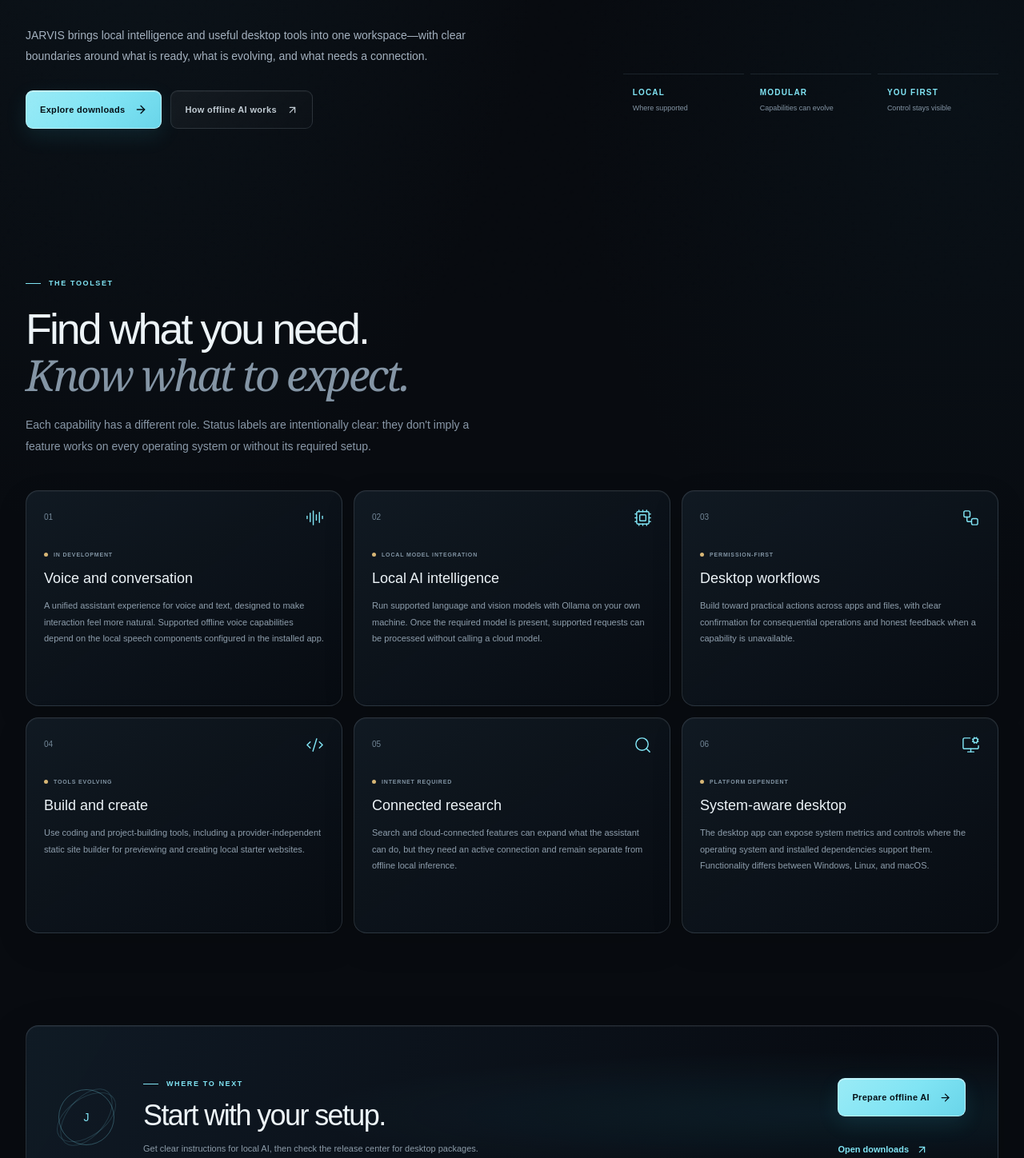
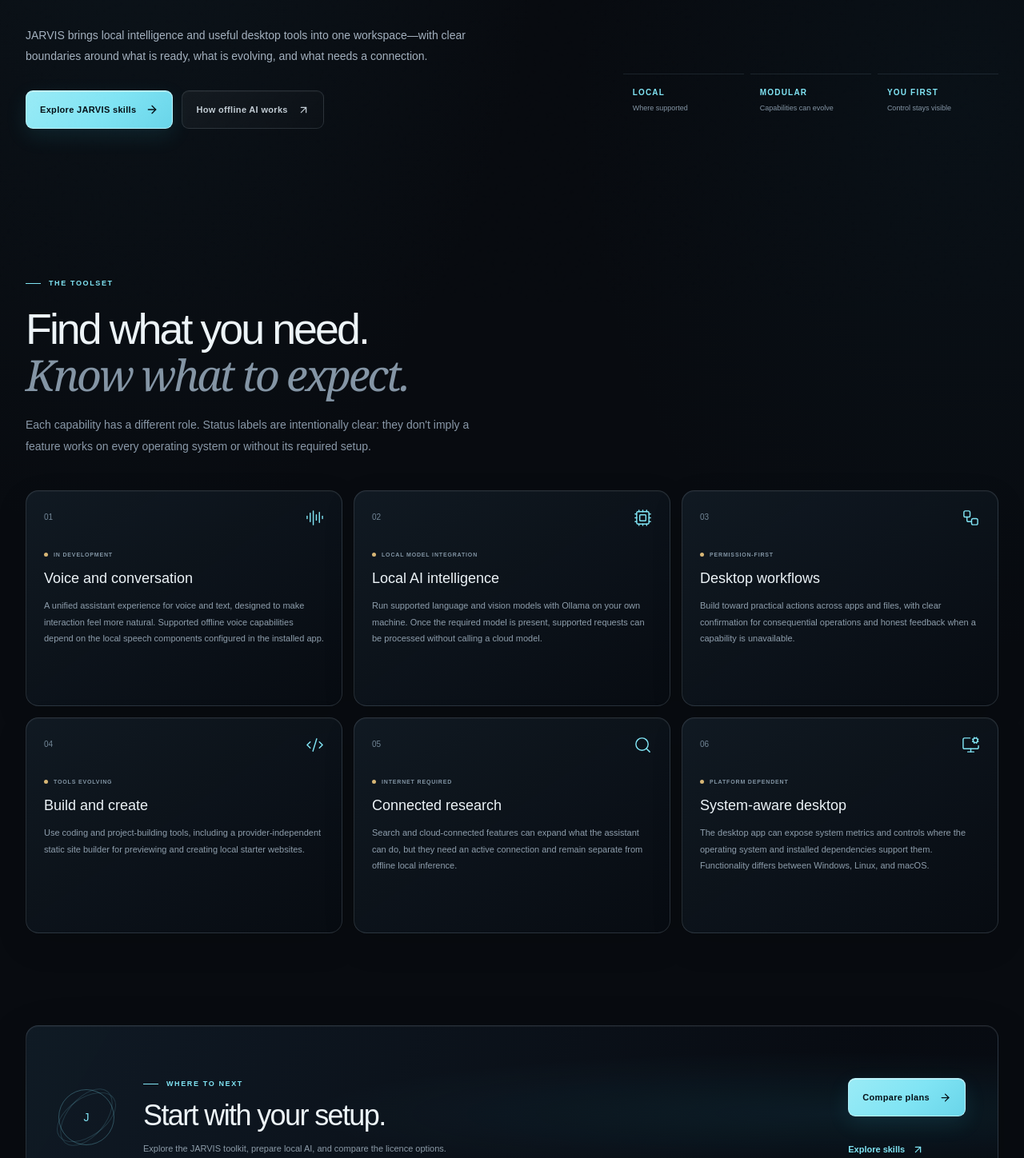
Before and after one commit to ibarakumo2000-stack/Jarvis-Website, a Next.js app: page /features in a window 1280 px wide. Shown: the part 422-1870 px from the top of the page at 80% size. Built offline with nearby package versions, Linux system fonts and the light colour scheme; no server answers.

Commit message:
Connect capability page to JARVIS skills and plans

```diff
--- a/src/app/features/page.tsx
+++ b/src/app/features/page.tsx
@@ -25,7 +25,7 @@ export default function FeaturesPage() {
           <div className="eyebrow-pill"><span className="pill-spark">✳</span> CAPABILITIES / THE SYSTEM</div>
           <h1>Designed for more<br /><span>than conversation.</span></h1>
           <p className="page-lede">JARVIS brings local intelligence and useful desktop tools into one workspace—with clear boundaries around what is ready, what is evolving, and what needs a connection.</p>
-          <div className="hero-actions"><Link className="button button-primary" href="/downloads">Explore downloads <ArrowRight size={16} /></Link><Link className="button button-quiet" href="/offline">How offline AI works <ArrowUpRight size={15} /></Link></div>
+          <div className="hero-actions"><Link className="button button-primary" href="/downloads">Explore JARVIS skills <ArrowRight size={16} /></Link><Link className="button button-quiet" href="/offline">How offline AI works <ArrowUpRight size={15} /></Link></div>
         </Reveal>
         <Reveal className="page-stat-grid" delay={100}>
           <div><strong>LOCAL</strong><span>Where supported</span></div><div><strong>MODULAR</strong><span>Capabilities can evolve</span></div><div><strong>YOU FIRST</strong><span>Control stays visible</span></div>
@@ -41,8 +41,8 @@ export default function FeaturesPage() {
         </div>
       </section>
       <section className="page-cta-band section-wrap">
-        <div className="cta-band-orbit" aria-hidden="true"><span>J</span></div><div><div className="section-eyebrow"><span className="eyebrow-mark" /> WHERE TO NEXT</div><h2>Start with your setup.</h2><p>Get clear instructions for local AI, then check the release center for desktop packages.</p></div>
-        <div className="page-cta-actions"><Link className="button button-primary" href="/offline">Prepare offline AI <ArrowRight size={15} /></Link><Link className="text-link" href="/downloads">Open downloads <ArrowUpRight size={15} /></Link></div>
+        <div className="cta-band-orbit" aria-hidden="true"><span>J</span></div><div><div className="section-eyebrow"><span className="eyebrow-mark" /> WHERE TO NEXT</div><h2>Start with your setup.</h2><p>Explore the JARVIS toolkit, prepare local AI, and compare the licence options.</p></div>
+        <div className="page-cta-actions"><Link className="button button-primary" href="/pricing">Compare plans <ArrowRight size={15} /></Link><Link className="text-link" href="/downloads">Explore skills <ArrowUpRight size={15} /></Link></div>
       </section>
     </main>
   );
```
